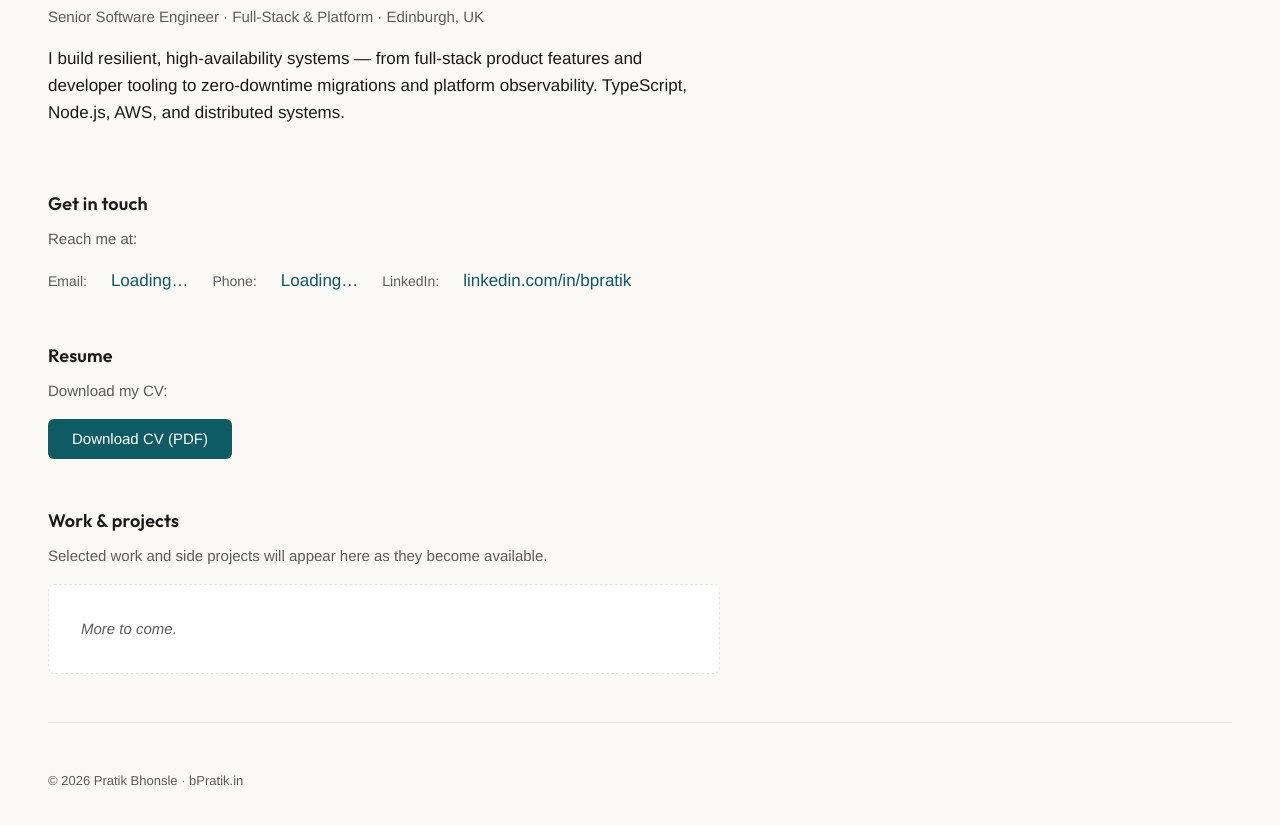
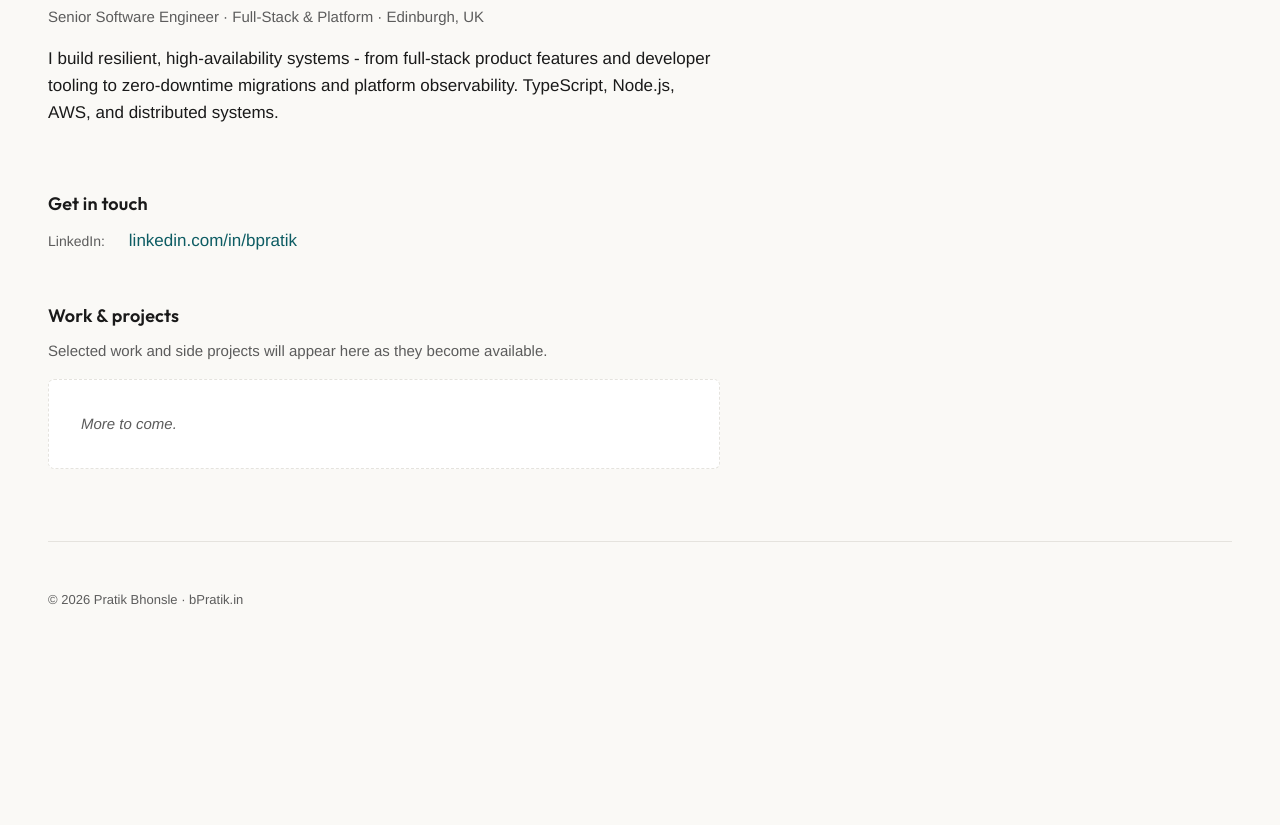
Before and after one commit to bPratik-in/bPratik-in.github.io, a website built with Vite: page index.html in a window 1280 px wide. Shown: the part 125-950 px from the top of the page. After the commit the page ends 800 px from the top, so only its background shows below. Built offline with nearby package versions, Linux system fonts and the light colour scheme.

Commit message:
chore: update favicon and clean up contact section in index.html

```diff
--- a/index.html
+++ b/index.html
@@ -6,6 +6,7 @@
   <meta name="description" content="Pratik Bhonsle — Senior Software Engineer. Full-stack, platform architecture, and developer tooling. Edinburgh, UK." />
   <title>Pratik Bhonsle — Senior Software Engineer</title>
   <link rel="icon" type="image/svg+xml" href="favicon.svg" />
+  <link rel="icon" type="image/ico" href="favicon.ico" />
   <link rel="preconnect" href="https://fonts.googleapis.com" />
   <link rel="preconnect" href="https://fonts.gstatic.com" crossorigin />
   <link rel="preload" href="https://fonts.googleapis.com/css2?family=Outfit:wght@400;500;600;700&display=optional" as="style" />
@@ -19,30 +20,25 @@
       <h1 class="hero__name">Pratik Bhonsle</h1>
       <p class="hero__tagline">Senior Software Engineer · Full-Stack & Platform · Edinburgh, UK</p>
       <p class="hero__intro">
-        I build resilient, high-availability systems — from full-stack product features and developer tooling
-        to zero-downtime migrations and platform observability. TypeScript, Node.js, AWS, and distributed systems.
+        I build resilient, high-availability systems - from full-stack product features and developer tooling to zero-downtime migrations and platform observability. TypeScript, Node.js, AWS, and distributed systems.
       </p>
     </header>
 
     <main class="main">
       <section class="section section--contact" aria-labelledby="contact-heading">
         <h2 id="contact-heading" class="section__title">Get in touch</h2>
-        <p class="section__lead">Reach me at:</p>
+        <!-- <p class="section__lead">Reach me at:</p> -->
         <div class="contact" id="contact-root">
-          <span class="contact__label">Email:</span>
-          <a class="contact__link" id="contact-email" href="#">Loading…</a>
-          <span class="contact__label">Phone:</span>
-          <a class="contact__link" id="contact-phone" href="#">Loading…</a>
           <span class="contact__label">LinkedIn:</span>
           <a class="contact__link" href="https://www.linkedin.com/in/bpratik" target="_blank" rel="noopener noreferrer">linkedin.com/in/bpratik</a>
         </div>
       </section>
 
-      <section class="section section--resume" aria-labelledby="resume-heading">
+      <!-- <section class="section section--resume" aria-labelledby="resume-heading">
         <h2 id="resume-heading" class="section__title">Resume</h2>
         <p class="section__lead">Download my CV:</p>
         <a class="button" href="assets/bp_cv-20260219.pdf" target="_blank" rel="noopener noreferrer">Download CV (PDF)</a>
-      </section>
+      </section> -->
 
       <section class="section section--work" aria-labelledby="work-heading">
         <h2 id="work-heading" class="section__title">Work & projects</h2>
```
